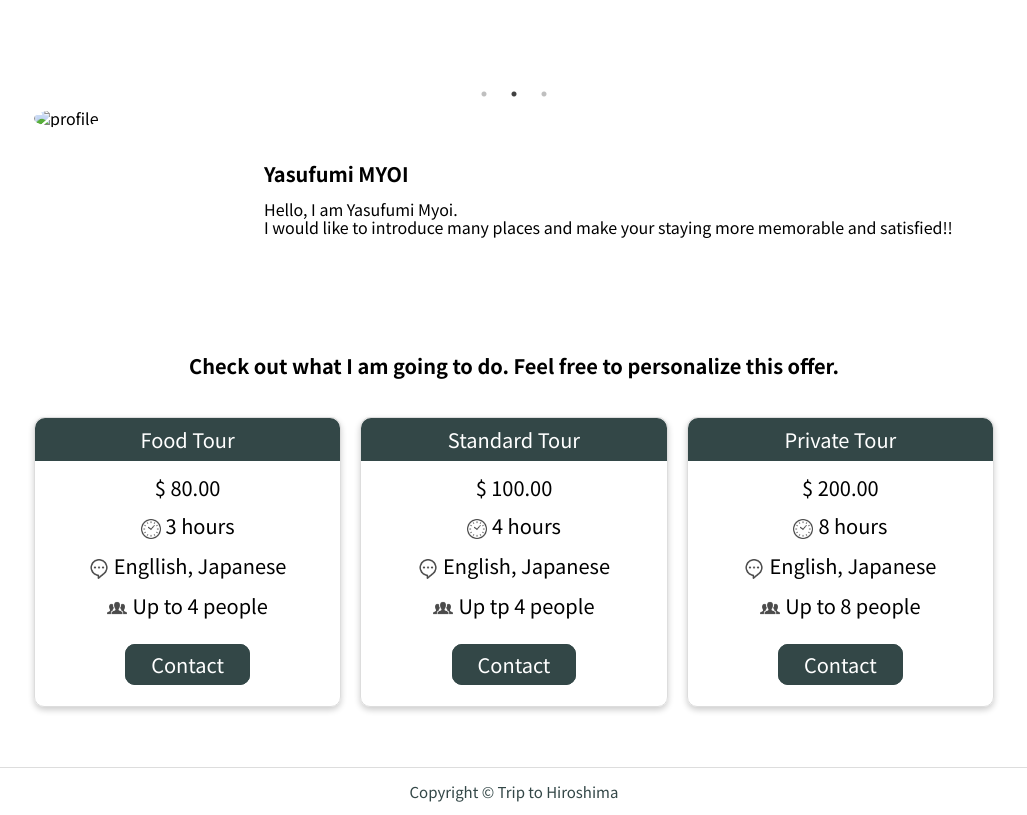
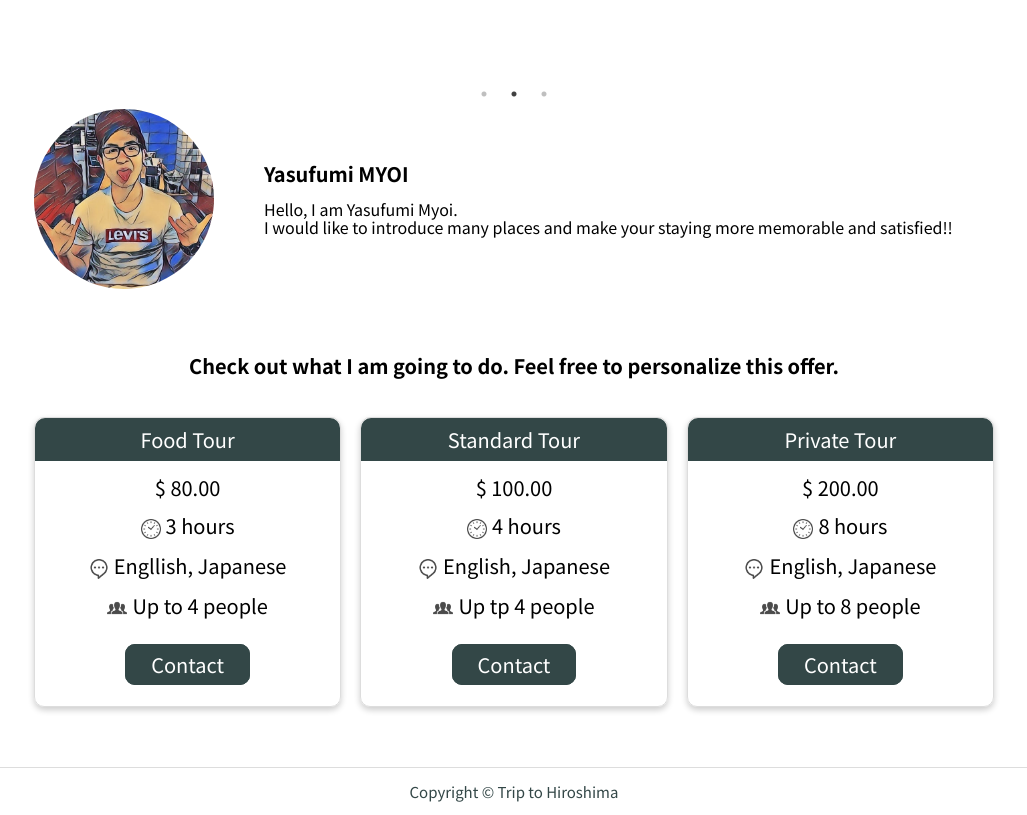
Before and after one commit to yasufumimyoi/travel-site, a plain HTML site: page tour/index.html in a window 1280 px wide. Shown: the part 812-1627 px from the top of the page, without its empty margins (126-1153 px from the left). Drawn offline with nearby package versions, Linux system fonts and the light colour scheme; grey boxes are pictures that could not be loaded.

Commit message:
プロフィール画像のパス修正

```diff
--- a/tour/index.html
+++ b/tour/index.html
@@ -79,7 +79,7 @@
 
           <div class="tour__bio">
             <div class="tour__bio__img">
-              <img src="../images/bio.jpg" alt="profile" />
+              <img src="../images/bio-min.jpg" alt="profile" />
             </div>
             <div class="tour__bio__basic">
               <h3>Yasufumi MYOI</h3>
```
